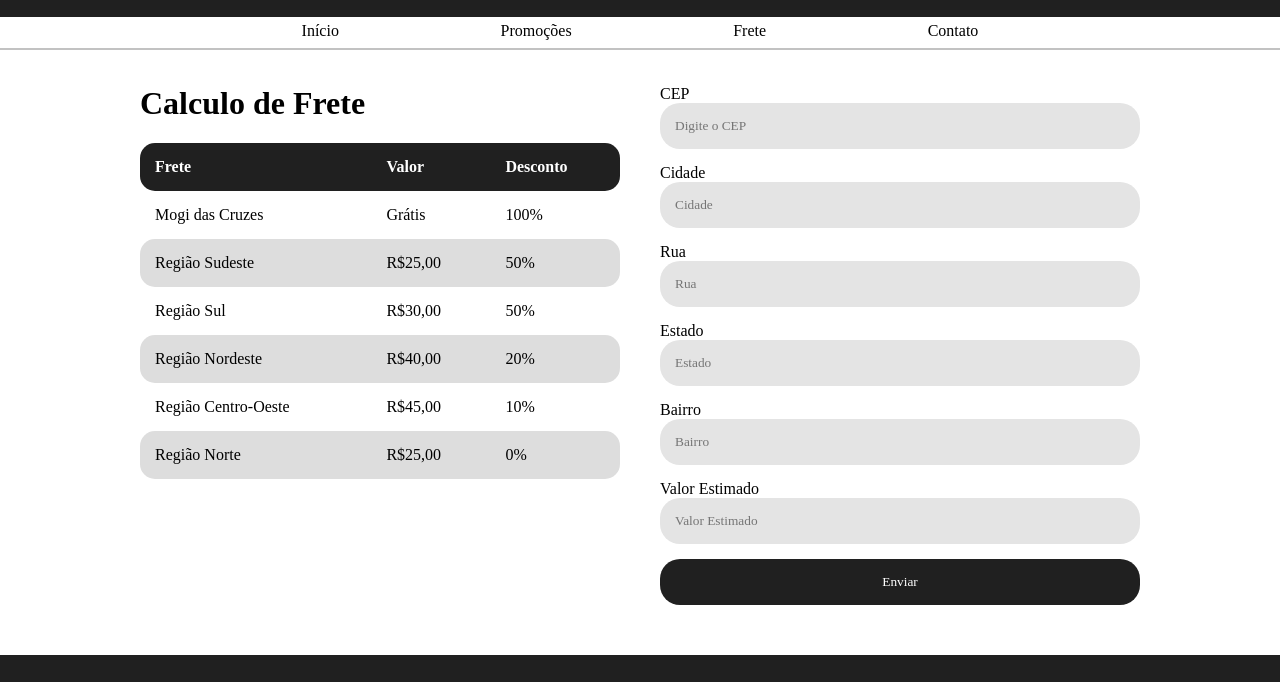
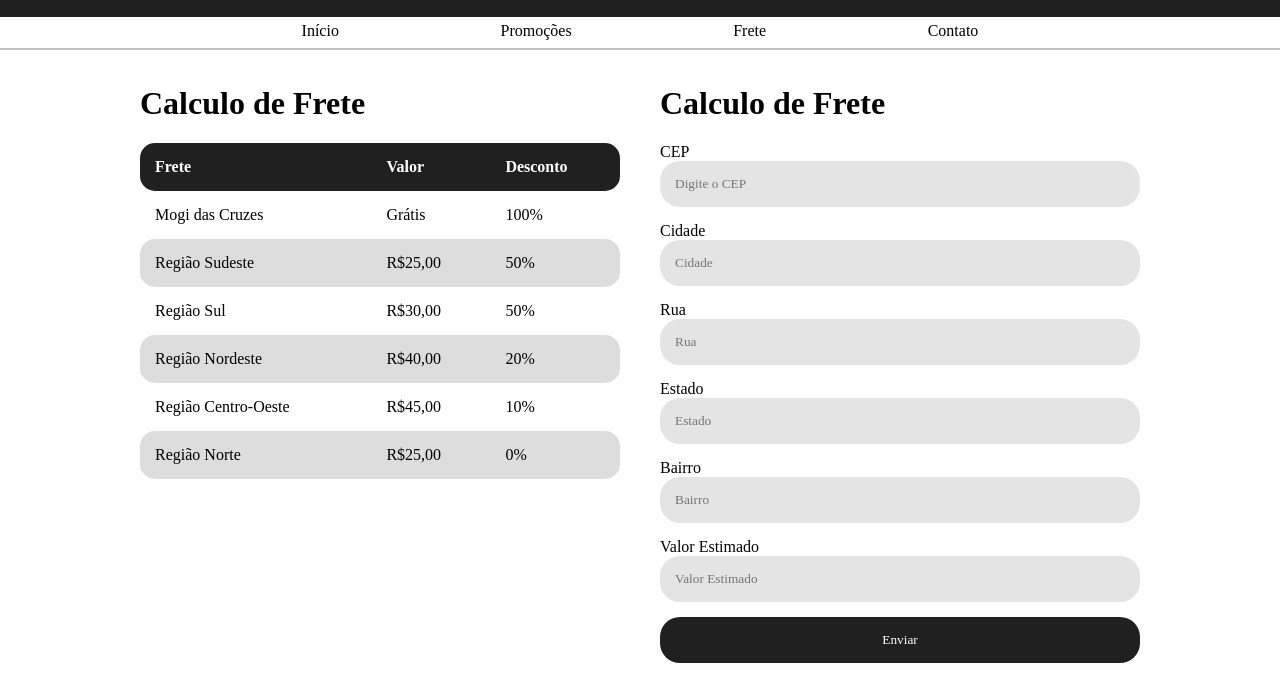
Before and after one commit to LucasSiq31/tenisStreet, a plain HTML site: page frete.html in a window 1280 px wide. Shown: the part 93-775 px from the top of the page. Drawn offline with Linux system fonts and the light colour scheme; a web font is replaced by a local one.

Commit message:
Update frete.html

```diff
--- a/frete.html
+++ b/frete.html
@@ -94,7 +94,7 @@
 
     <main>
         <div class="container">
-            <div class="info">
+            <div class="info sumir">
                 <h1>Calculo de Frete</h1>
                 <table>
                     <tr>
@@ -136,6 +136,7 @@
             </div>
 
             <div class="info">
+                <h1 class="t2">Calculo de Frete</h1>
                 <div>
                      <label for="cep">CEP</label>
                     <input id="cep" type="text" placeholder="Digite o CEP">
```
